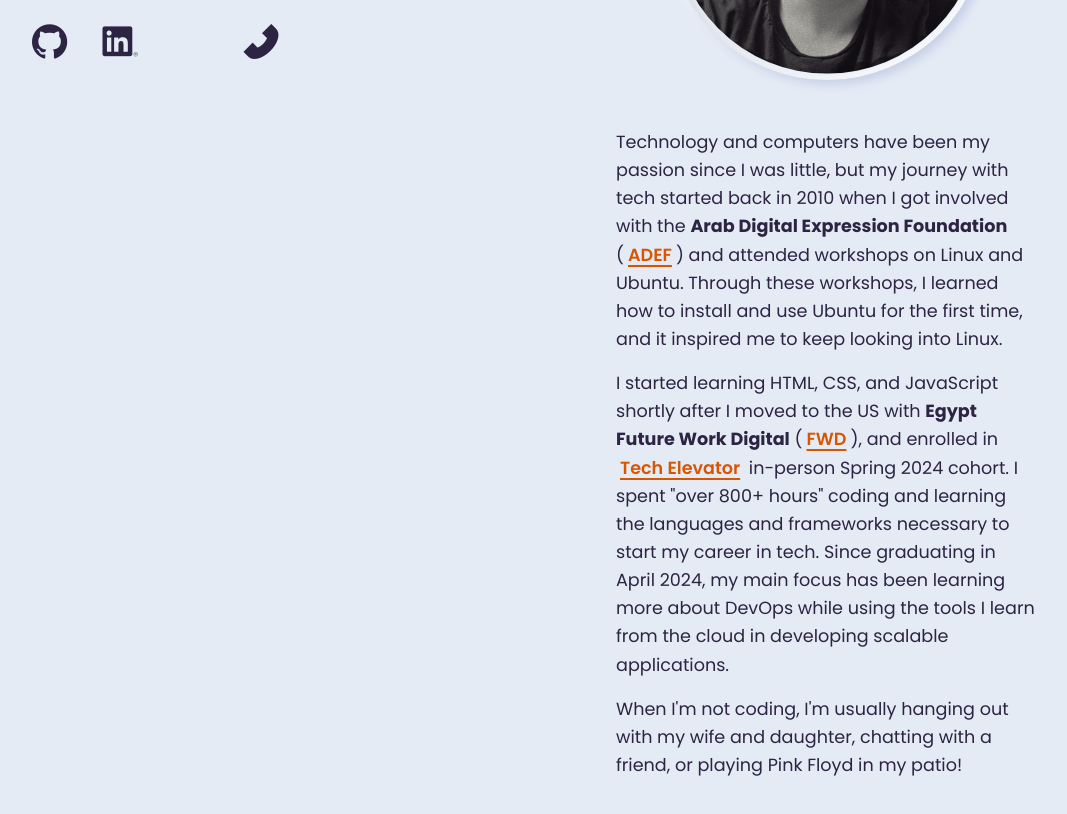
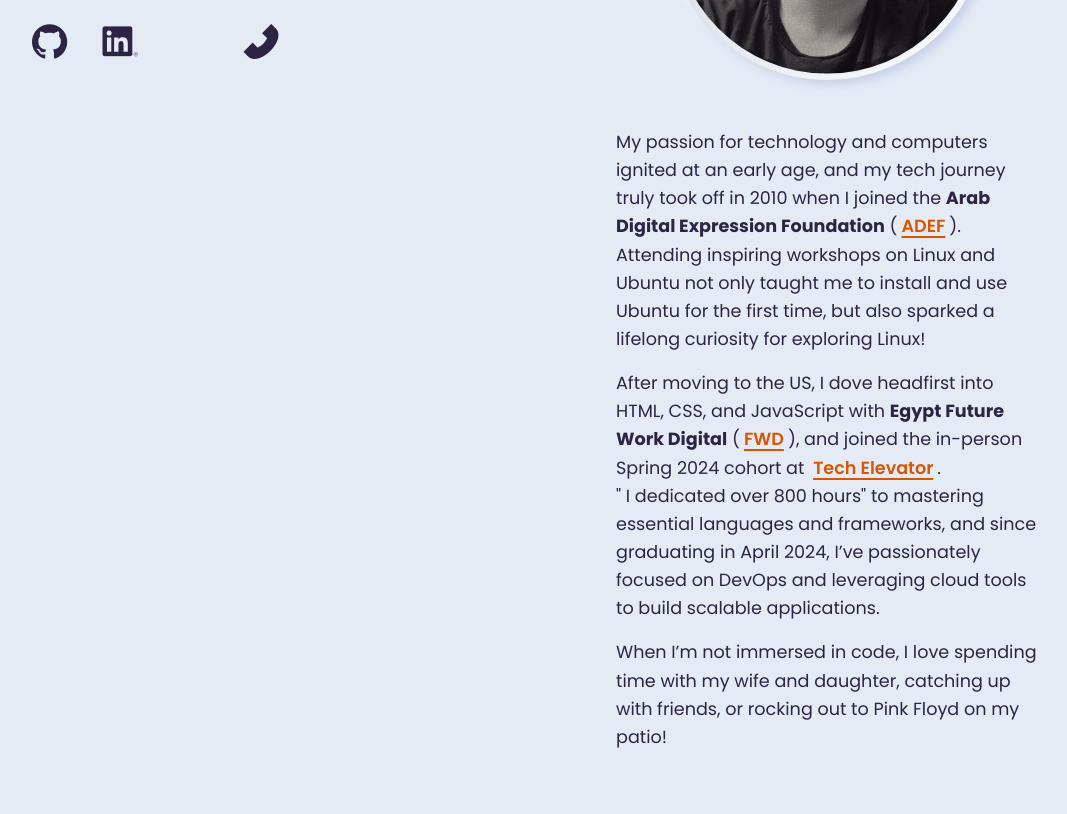
Before and after one commit to MoeEzzeldin/Portfolio-Web-App-moe-ezz-me, a Vue app: page / in a window 1280 px wide. Shown: the part 320-1134 px from the top of the page, without its empty margins (88-1155 px from the left). Built offline with nearby package versions, Linux system fonts and the light colour scheme; no server answers; some icons are missing; a web font is replaced by a local one.

Commit message:
edited about me text component
added changes to Dynamo JSON for projects

```diff
--- a/src/components/About-Me.vue
+++ b/src/components/About-Me.vue
@@ -4,27 +4,20 @@
       <img src="../assets/moe.jpg" alt="Moe Ezz - Software Developer" loading="lazy" />
     </div>
     <div class="about-content">
-      <p>
-        Technology and computers have been my passion since I was little, but my journey with tech
-        started back in 2010 when I got involved with the
-        <b>Arab Digital Expression Foundation</b> (<a :href="deca" target="_blank" class="link">ADEF<span class="sr-only">(opens in a new tab)</span></a>) and
-        attended workshops on Linux and Ubuntu. Through these workshops, I learned how to
-        install and use Ubuntu for the first time, and it inspired me to keep looking into Linux.
-      </p>
-      <p>
-        I started learning HTML, CSS, and JavaScript shortly after I moved to the US with
-        <strong>Egypt Future Work Digital</strong> (<a href="https://egfwd.com/" target="_blank"
-        class="link">FWD<span class="sr-only">(opens in a new tab)</span></a>), and enrolled in
-        <a href="https://www.techelevator.com/" target="_blank" class="link">Tech Elevator<span class="sr-only">(opens in a new tab)</span></a> in-person Spring
-        2024 cohort. I spent "over 800+ hours" coding and learning the languages and frameworks
-        necessary to start my career in tech. Since graduating in April 2024, my main focus has been
-        learning more about DevOps while using the tools I learn from the cloud in developing scalable
-        applications.
-      </p>
-      <p>
-        When I'm not coding, I'm usually hanging out with my wife and daughter, chatting with a
-        friend, or playing Pink Floyd in my patio!
-      </p>
+      <p> My passion for technology and computers ignited at an early age, and my tech journey truly took off in 2010
+        when I joined the <b>Arab Digital Expression Foundation</b> (<a :href="deca" target="_blank"
+          class="link">ADEF<span class="sr-only">(opens in a new tab)</span></a>). Attending inspiring workshops on
+        Linux and Ubuntu not only taught me to install and use Ubuntu for the first time, but also sparked a lifelong
+        curiosity for exploring Linux! </p>
+      <p> After moving to the US, I dove headfirst into HTML, CSS, and JavaScript with <strong>Egypt Future Work
+          Digital</strong> (<a href="https://egfwd.com/" target="_blank" class="link">FWD<span class="sr-only">(opens in
+            a new tab)</span></a>), and joined the in-person Spring 2024 cohort at <a
+          href="https://www.techelevator.com/" target="_blank" class="link">Tech Elevator<span class="sr-only">(opens in
+            a new tab)</span></a>.<br>" I dedicated over 800 hours" to mastering essential languages and frameworks, and since
+        graduating in April 2024, I’ve passionately focused on DevOps and leveraging cloud tools to build scalable
+        applications. </p>
+      <p> When I’m not immersed in code, I love spending time with my wife and daughter, catching up with friends, or
+        rocking out to Pink Floyd on my patio! </p>
     </div>
   </section>
 </template>
@@ -126,7 +119,8 @@
   transition: color 0.3s ease, text-decoration-thickness 0.3s ease;
 }
 
-.link:hover, .link:focus {
+.link:hover,
+.link:focus {
   outline: none;
   text-decoration-thickness: 0.2em;
   color: var(--card-title);
```
